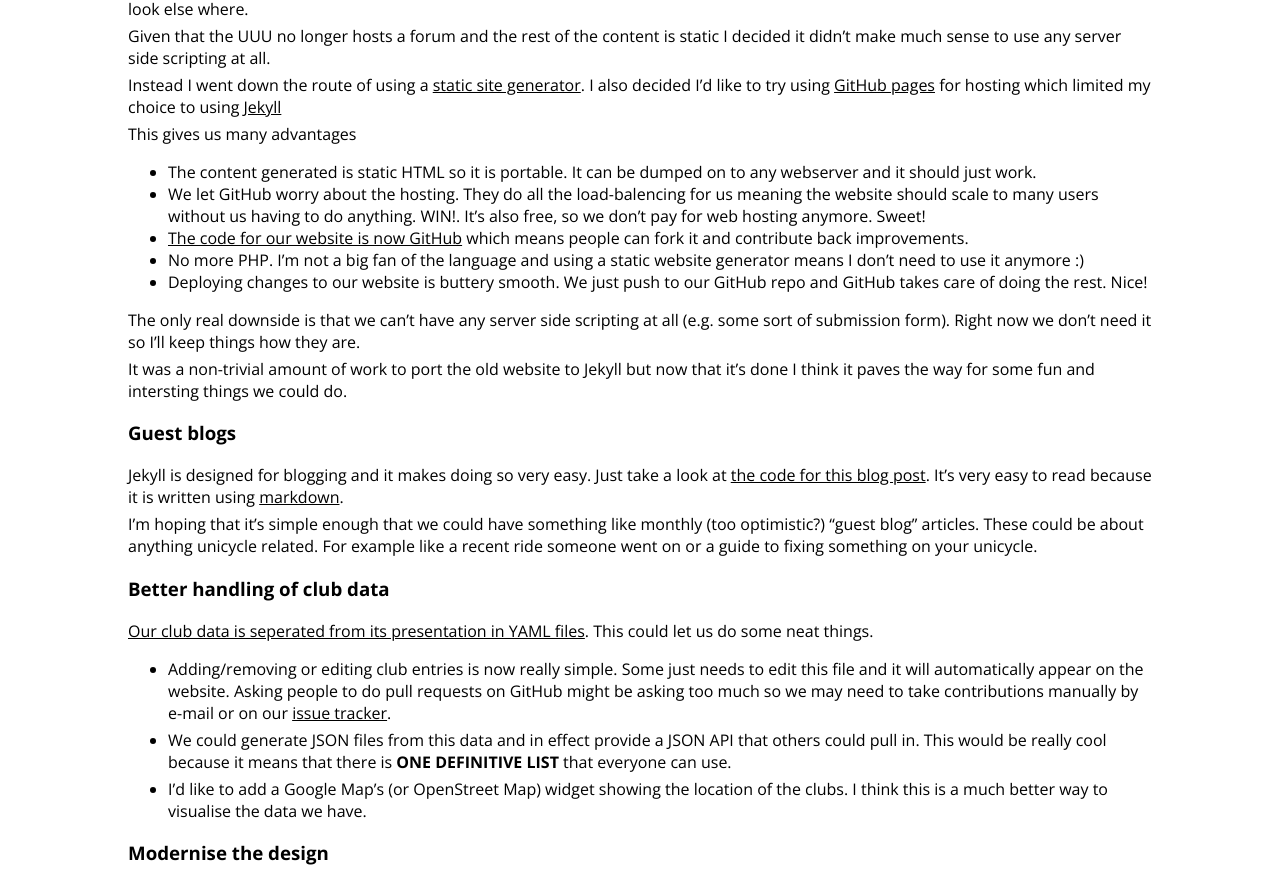
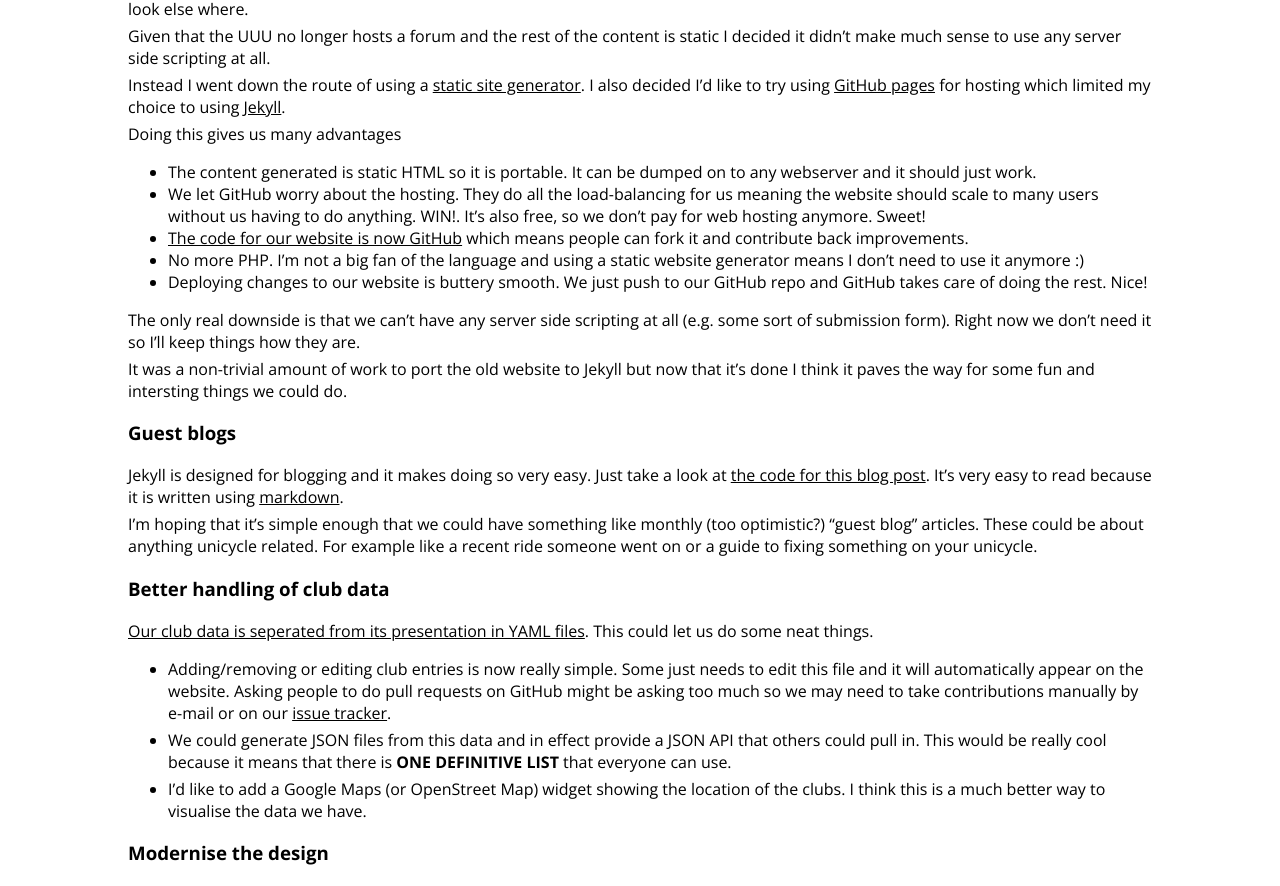
Before and after one commit to UnionOfUKUnicyclists/unionofukunicyclists.github.io, a Jekyll site: the page built from _posts/2015-03-18-Transition-to-Jekyll-and-GitHubPages.md, in a window 1280 px wide. Shown: the part 481-1367 px from the top of the page. Built offline with Jekyll 4.4.1, drawn with Linux system fonts in a browser that asks for light colours; nearby versions of some CDN libraries; comment, search, counter and statistics services are not loaded.

Commit message:
Fix typos.

```diff
--- a/_posts/2015-03-18-Transition-to-Jekyll-and-GitHubPages.md
+++ b/_posts/2015-03-18-Transition-to-Jekyll-and-GitHubPages.md
@@ -15,13 +15,13 @@ I decided it didn't make much sense to use any server side scripting at all.
 
 Instead I went down the route of using a [static site generator](https://staticsitegenerators.net/).
 I also decided I'd like to try using [GitHub pages](https://pages.github.com/) for hosting which
-limited my choice to using [Jekyll](http://jekyllrb.com/)
+limited my choice to using [Jekyll](http://jekyllrb.com/).
 
-This gives us many advantages
+Doing this gives us many advantages
 
 * The content generated is static HTML so it is portable. It can be dumped on to
   any webserver and it should just work.
-* We let GitHub worry about the hosting. They do all the load-balencing for us
+* We let GitHub worry about the hosting. They do all the load-balancing for us
   meaning the website should scale to many users without us having to do anything.
   WIN!. It's also free, so we don't pay for web hosting anymore. Sweet!
 * [The code for our website is now GitHub](https://github.com/UnionOfUKUnicyclists/unionofukunicyclists.github.io)
@@ -63,7 +63,7 @@ This could let us do some neat things.
   could pull in. This would be really cool because it means that there is **ONE DEFINITIVE LIST**
   that everyone can use.
 
-* I'd like to add a Google Map's (or OpenStreet Map) widget showing the location of the clubs. I think
+* I'd like to add a Google Maps (or OpenStreet Map) widget showing the location of the clubs. I think
   this is a much better way to visualise the data we have.
 
 ### Modernise the design
```
